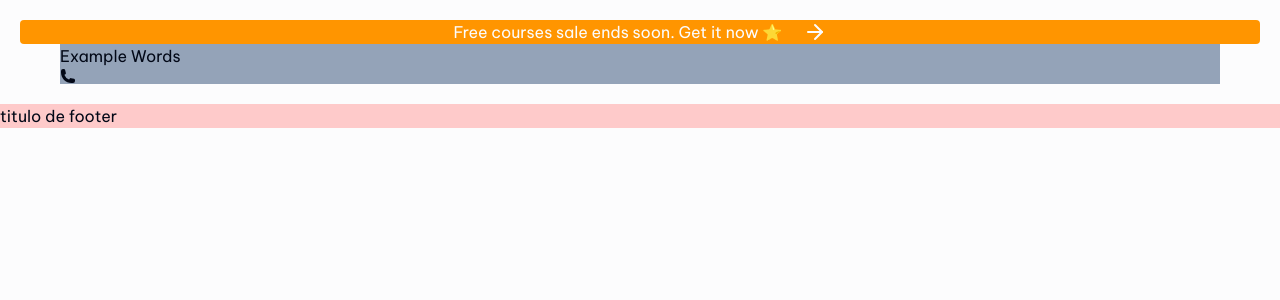
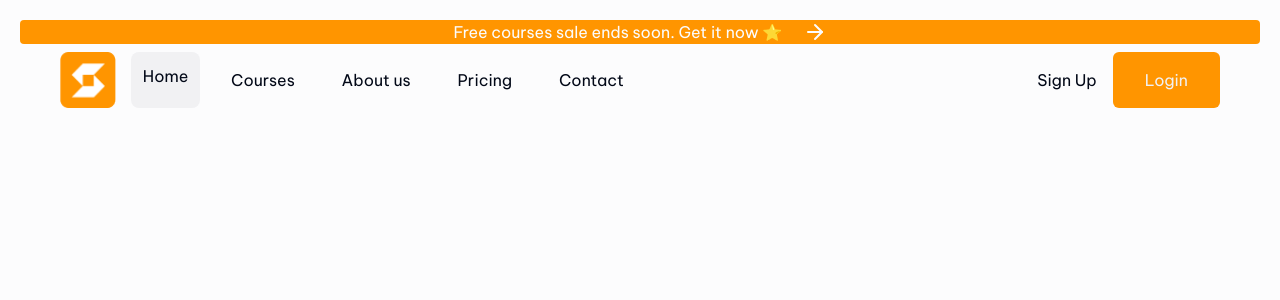
Before and after one commit to ManuelAlejandro93/innovarte, a React (Vite) app: page / in a window 1280 px wide. Shown: the top 300 px of the page. Built offline with nearby package versions, Linux system fonts and the light colour scheme; what tailwindcss-animated would draw is missing.

Commit message:
header - desktop - listo

```diff
--- a/src/Components/Header/Header.tsx
+++ b/src/Components/Header/Header.tsx
@@ -1,9 +1,11 @@
 import { TopBanner } from './TopBanner';
+import { Navbar } from './Navbar';
 
 export const Header = () => {
   return (
     <header>
       <TopBanner></TopBanner>
+      <Navbar></Navbar>
     </header>
   );
 };
--- a/src/Components/Header/Navbar.tsx
+++ b/src/Components/Header/Navbar.tsx
@@ -1,3 +1,57 @@
 export const Navbar = () => {
-  return <div>Navbar</div>;
+  return (
+    <nav className='navbar grid grid-cols-2 px-10 py-2'>
+      <div className='section-routes flex justify-between'>
+        <img
+          src='Logos/Logo-desktop.png'
+          alt='company-logo'
+          className='w-14 h-auto'
+        />
+        <a
+          href=''
+          className='bg-app-white-95 p-3 rounded-lg'
+        >
+          Home
+        </a>
+        <a
+          href=''
+          className='p-4'
+        >
+          Courses
+        </a>
+        <a
+          href=''
+          className='p-4'
+        >
+          About us
+        </a>
+        <a
+          href=''
+          className='p-4'
+        >
+          Pricing
+        </a>
+        <a
+          href=''
+          className='p-4'
+        >
+          Contact
+        </a>
+      </div>
+      <div className='flex justify-end'>
+        <a
+          href=''
+          className='p-4'
+        >
+          Sign Up
+        </a>
+        <a
+          href=''
+          className='py-4 px-8 bg-app-orange-50 text-app-white-95 rounded-md'
+        >
+          Login
+        </a>
+      </div>
+    </nav>
+  );
 };
--- a/src/InnovarteApp.tsx
+++ b/src/InnovarteApp.tsx
@@ -12,14 +12,7 @@ export const InnovarteApp = () => {
     <AppContainer>
       <GrandContainer>
         <Header />
-        <SectionContainer>
-          <SingleSectionContainer>
-            <h1 className='font-regular'>Example Words</h1>
-            <PhoneIcon className='w-4 h-4'></PhoneIcon>
-          </SingleSectionContainer>
-        </SectionContainer>
       </GrandContainer>
-      <h1 className='bg-red-200'>titulo de footer</h1>
     </AppContainer>
   );
 };
```
